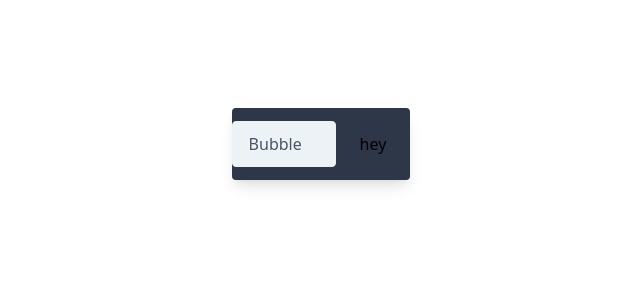
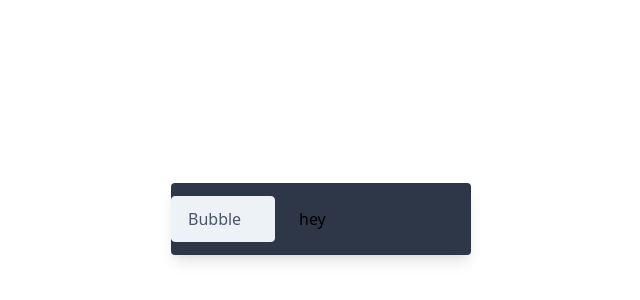
Before and after one commit to bengquist/alg-visualizer, a React (Create React App) app: page / in a window 1280 px wide. Shown: the part 256-556 px from the top of the page, without its empty margins (319-959 px from the left). Built offline with nearby package versions, Linux system fonts and the light colour scheme.

Commit message:
split out logic & add styled components

```diff
--- a/package.json
+++ b/package.json
@@ -13,6 +13,7 @@
     "react": "^16.13.1",
     "react-dom": "^16.13.1",
     "react-scripts": "3.4.1",
+    "styled-components": "^5.0.1",
     "tailwindcss": "^1.2.0",
     "typescript": "~3.7.2"
   },
@@ -40,6 +41,7 @@
     ]
   },
   "devDependencies": {
+    "@types/styled-components": "^5.0.1",
     "autoprefixer": "^9.7.5",
     "postcss-cli": "^7.1.0"
   }
--- a/src/App.tsx
+++ b/src/App.tsx
@@ -1,13 +1,13 @@
 import React from "react";
+import Canvas from "./Canvas/Canvas";
+import OptionsBar from "./Options/OptionsBar";
 
 function App() {
   return (
     <div className="min-h-screen flex justify-center items-center">
-      <div className="max-w-sm rounded overflow-hidden shadow-lg bg-gray-800">
-        <select className="appearance-none bg-gray-200 border border-gray-200 text-gray-700 py-3 px-4 pr-8 rounded leading-tight focus:outline-none focus:bg-white focus:border-gray-500">
-          <option>Bubble</option>
-        </select>
-        <button className="p-6 p-4">hey</button>
+      <div>
+        <Canvas />
+        <OptionsBar />
       </div>
     </div>
   );
--- /dev/null
+++ b/src/Canvas/Canvas.tsx
@@ -0,0 +1,7 @@
+import React from "react";
+
+function Canvas() {
+  return <canvas className="w-500 h-500"></canvas>;
+}
+
+export default Canvas;
--- /dev/null
+++ b/src/Options/OptionsBar.tsx
@@ -0,0 +1,14 @@
+import React from "react";
+
+function OptionsBar() {
+  return (
+    <div className="max-w-sm rounded overflow-hidden shadow-lg bg-gray-800">
+      <select className="appearance-none bg-gray-200 border border-gray-200 text-gray-700 py-3 px-4 pr-8 rounded leading-tight focus:outline-none focus:bg-white focus:border-gray-500">
+        <option>Bubble</option>
+      </select>
+      <button className="p-6 p-4">hey</button>
+    </div>
+  );
+}
+
+export default OptionsBar;
```
Also changed, not shown: 1 other file (tests, documents, lock files or other folders).
